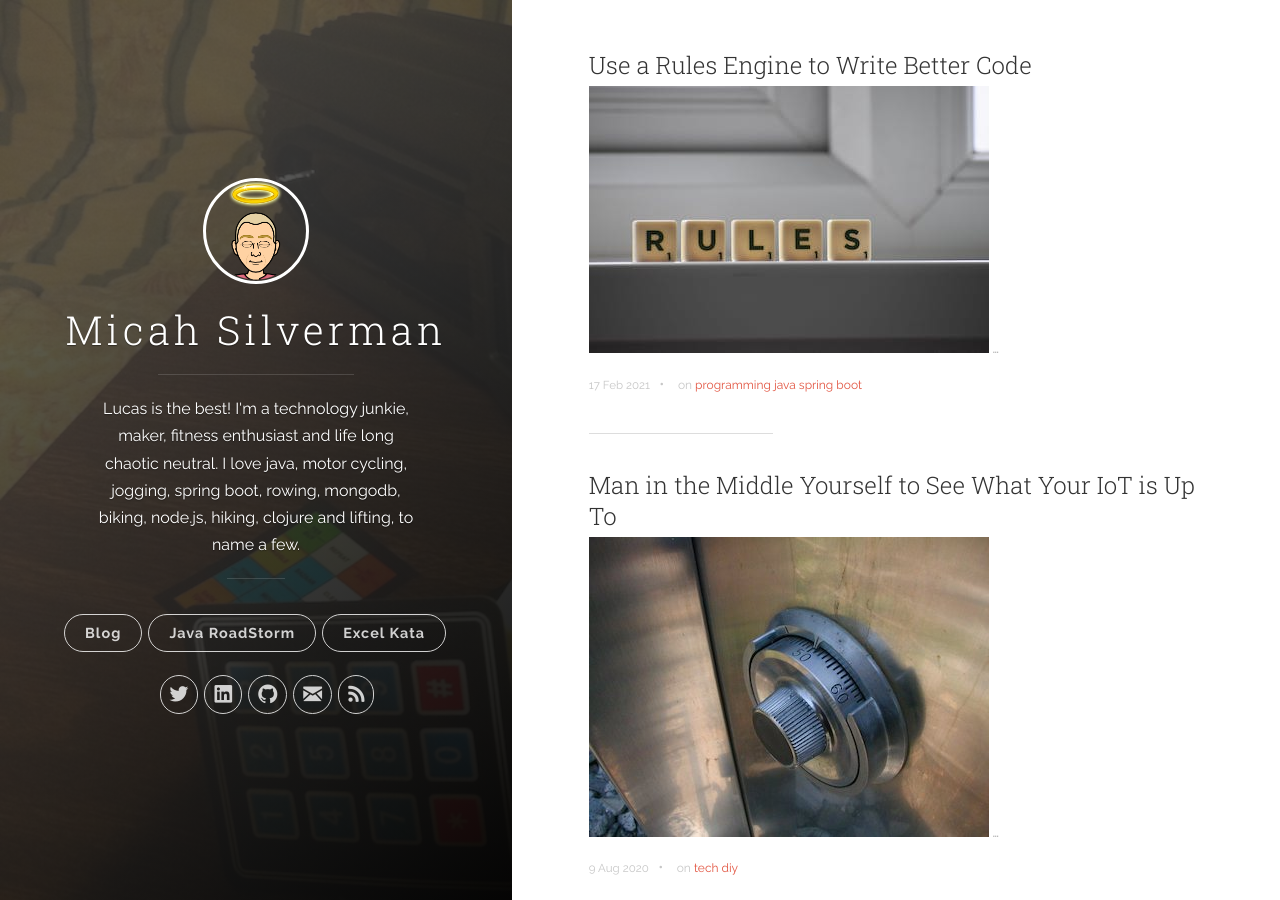
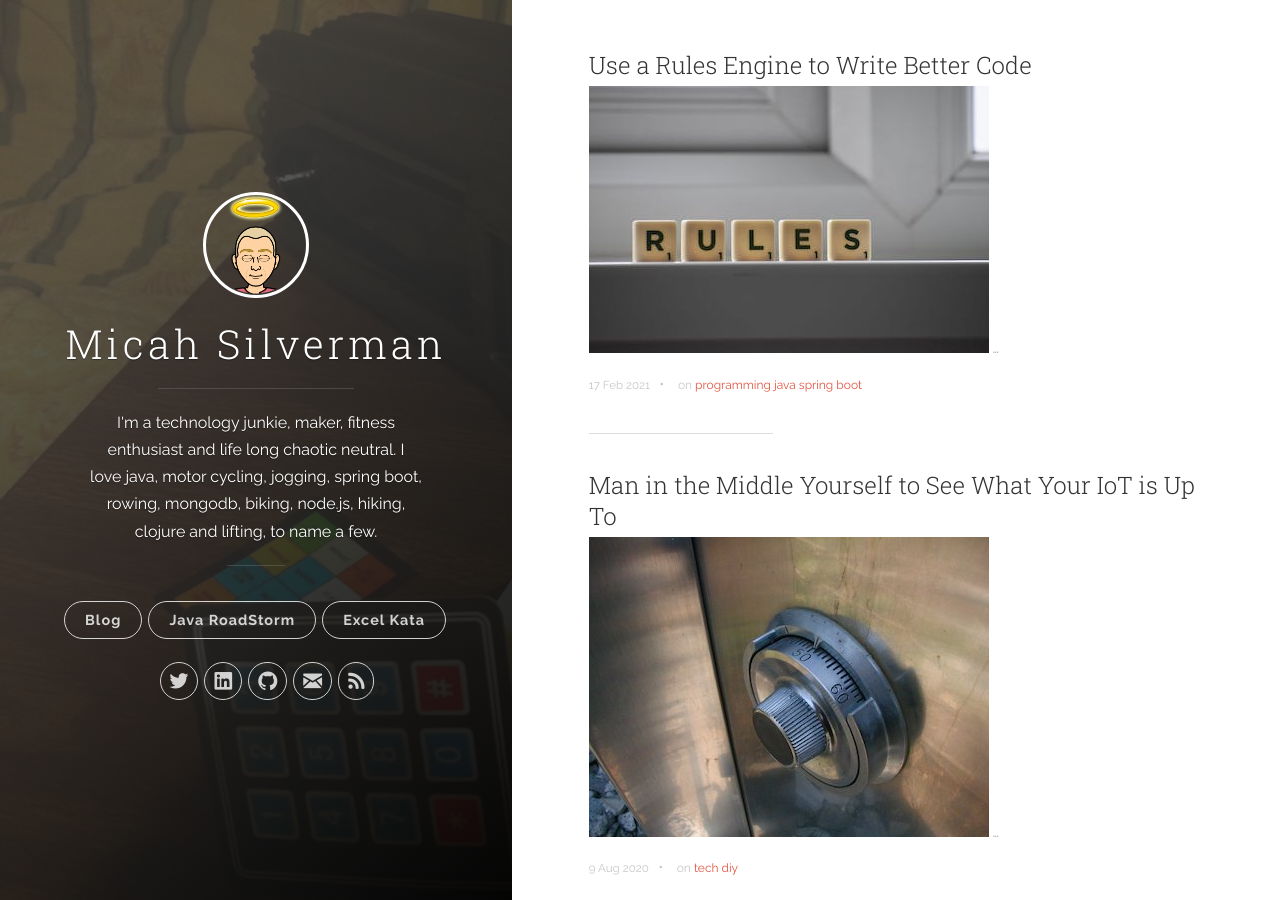
Before and after one commit to dogeared/dogeared.github.io, a Jekyll site: the page built from index.html, in a window 1280 px wide and 900 px high. Built offline with Jekyll 4.4.1, drawn with Linux system fonts in a browser that asks for light colours; nearby versions of some CDN libraries; the list of posts is cut into pages by our own code.

Commit message:
updated _config.yml

```diff
--- a/_config.yml
+++ b/_config.yml
@@ -1,7 +1,6 @@
 # Site settings
 title: Micah Silverman
 description: >
-  Lucas is the best!
   I'm a technology junkie, maker, fitness enthusiast and life long chaotic neutral.
   I love java, motor cycling, jogging, spring boot, rowing, mongodb, biking, node.js, hiking, clojure and lifting, to name a few.
 url: 'https://afitnerd.com'
```
Also changed, not shown: Gemfile.lock.
